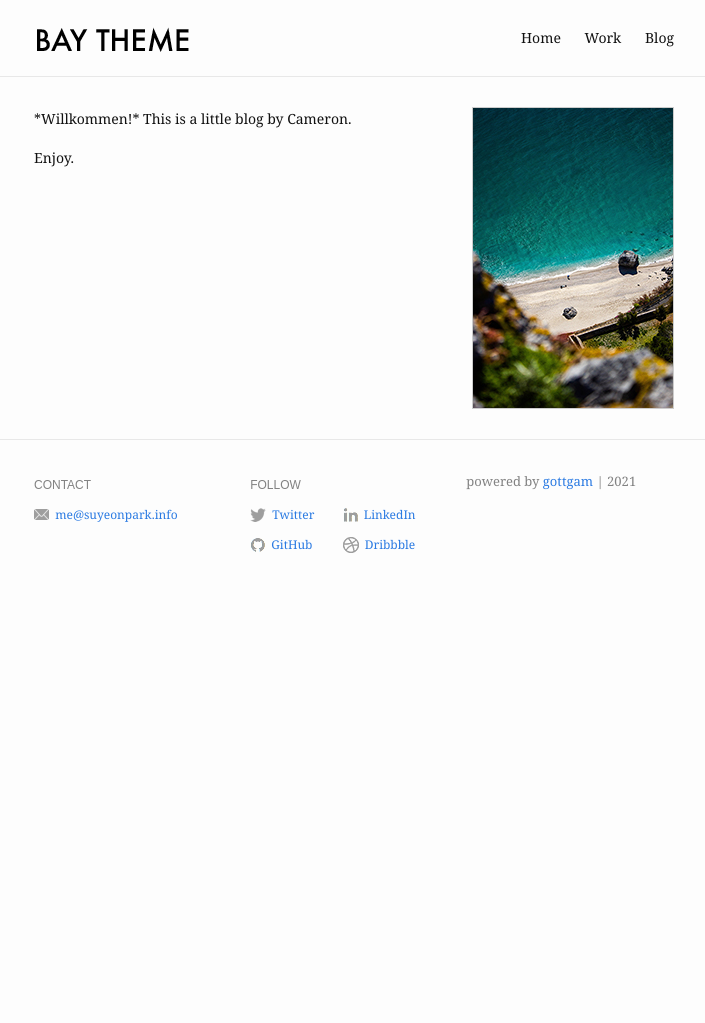
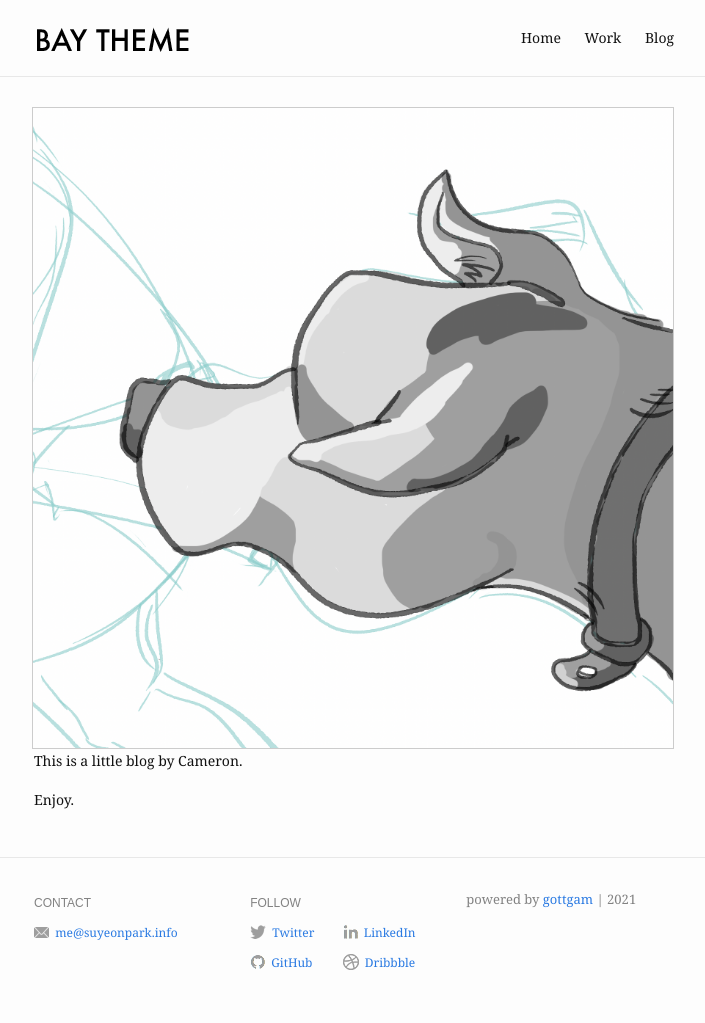
Before and after one commit to gottgam/gottgam.github.io, a Jekyll site: the page built from index.md, in a window 1280 px wide. Shown: the whole page, without its empty margins (286-991 px from the left). Built offline with Jekyll 4.4.1, drawn with Linux system fonts in a browser that asks for light colours; before the commit the page ends 900 px from its top, so only the background shows below that.

Commit message:
Update index.md

```diff
--- a/index.md
+++ b/index.md
@@ -1,12 +1,12 @@
 ---
 layout: home
 profile_picture:
-  src: /assets/img/profile-pic.jpg
-  alt: profile
+  src: /assets/img/profile-pic.png
+  alt: dog by Cameron Park
 ---
 
 <p>
-  *Willkommen!* This is a little blog by Cameron.
+  This is a little blog by Cameron.
 </p>
 
 <p>
```
